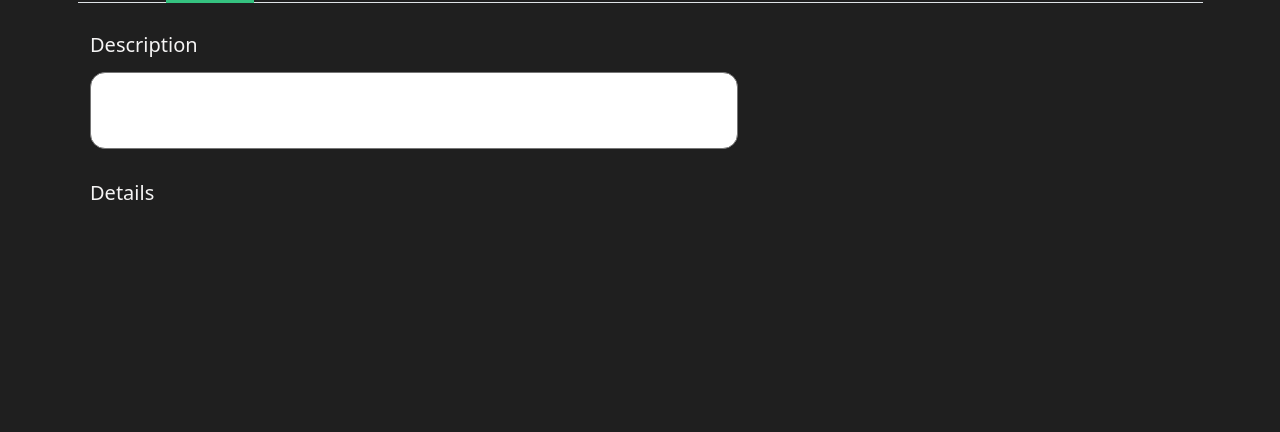
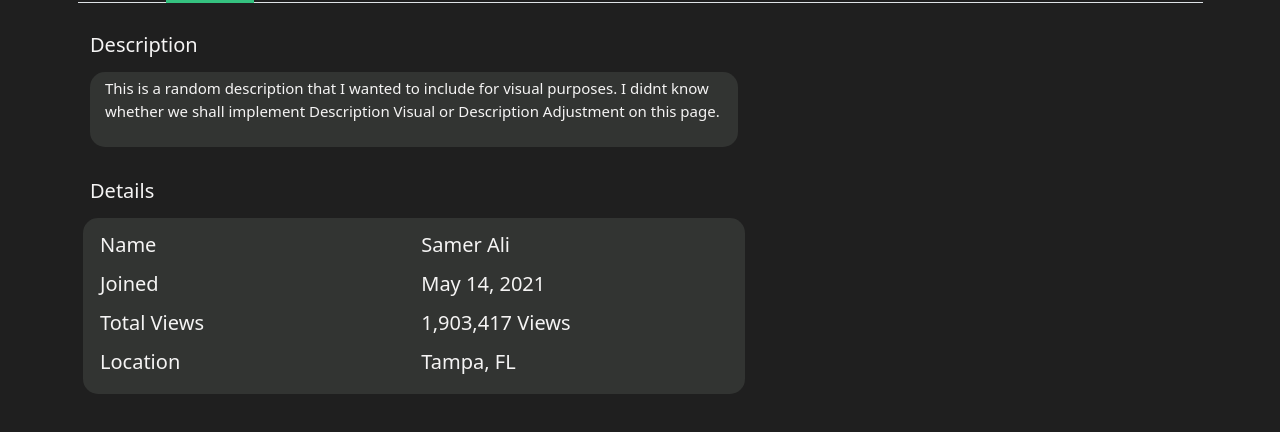
Before and after one commit to TrickkyRicky/GoLive, a React (Create React App) app in the folder FrontEnd/: page /channel/1 in a window 1280 px wide. Both pictures are taken after a click on the tab "About". Shown: the part 290-722 px from the top of the page. Built offline with nearby package versions, Linux system fonts and the light colour scheme; no server answers.

Commit message:
Completed About Pane on Channel Page

```diff
--- a/FrontEnd/src/components/channelPagePanes/About.jsx
+++ b/FrontEnd/src/components/channelPagePanes/About.jsx
@@ -2,20 +2,33 @@ import React from 'react'
 
 //Bootstrap
 import { Container, Image, Row, Col } from "react-bootstrap";
-
+const temporaryDescription = 'This is a random description that I wanted to include for visual purposes. I didnt know whether we shall implement Description Visual or Description Adjustment on this page.';
 const About = () => {
   return (
     <Container className='about-container mx-0'>
       <Row className='pt-5'>
         <Col className='ps-2'>
           <h2 className='mb-4'>Description</h2>
-          <textarea className='description-textarea px-4 pt-2' rows={3} maxLength={153}></textarea>
+          <textarea disabled className='description-textarea px-4 pt-2' rows={3} maxLength={153}>{temporaryDescription}</textarea>
         </Col>
       </Row>
       <Row className='pt-5'>
         <Col className='ps-2'>
-          <h2 className='description-title mb-4'>Details</h2>
-
+          <h2 className='mb-4'>Details</h2>
+          <Row className='description-background py-4 px-3'>
+            <Col>
+              <h2>Name</h2>
+              <h2 className='pt-3'>Joined</h2>
+              <h2 className='pt-3'>Total Views</h2>
+              <h2 className='pt-3'>Location</h2>
+            </Col>
+            <Col>
+              <h2>Samer Ali</h2>
+              <h2 className='pt-3'>May 14, 2021</h2>
+              <h2 className='pt-3'>1,903,417 Views</h2>
+              <h2 className='pt-3'>Tampa, FL</h2>
+            </Col>
+          </Row>
         </Col>
       </Row>
     </Container>
--- a/FrontEnd/src/styles/_channel.scss
+++ b/FrontEnd/src/styles/_channel.scss
@@ -69,12 +69,20 @@
   }
 
   .description-textarea{
+    background-color: #323432;
+    color: #F5F4F4;
     border-radius: 1.5rem;
     font-size: 1.5rem;
     outline: none;
     resize: none;
     overflow: hidden;
     width: 100%;
+    border: none;
+  }
+
+  .description-background {
+    background-color: #323432;
+    border-radius: 1.5rem;
   }
 }
 /*********************************       Videos Pane         *************************************/
```
